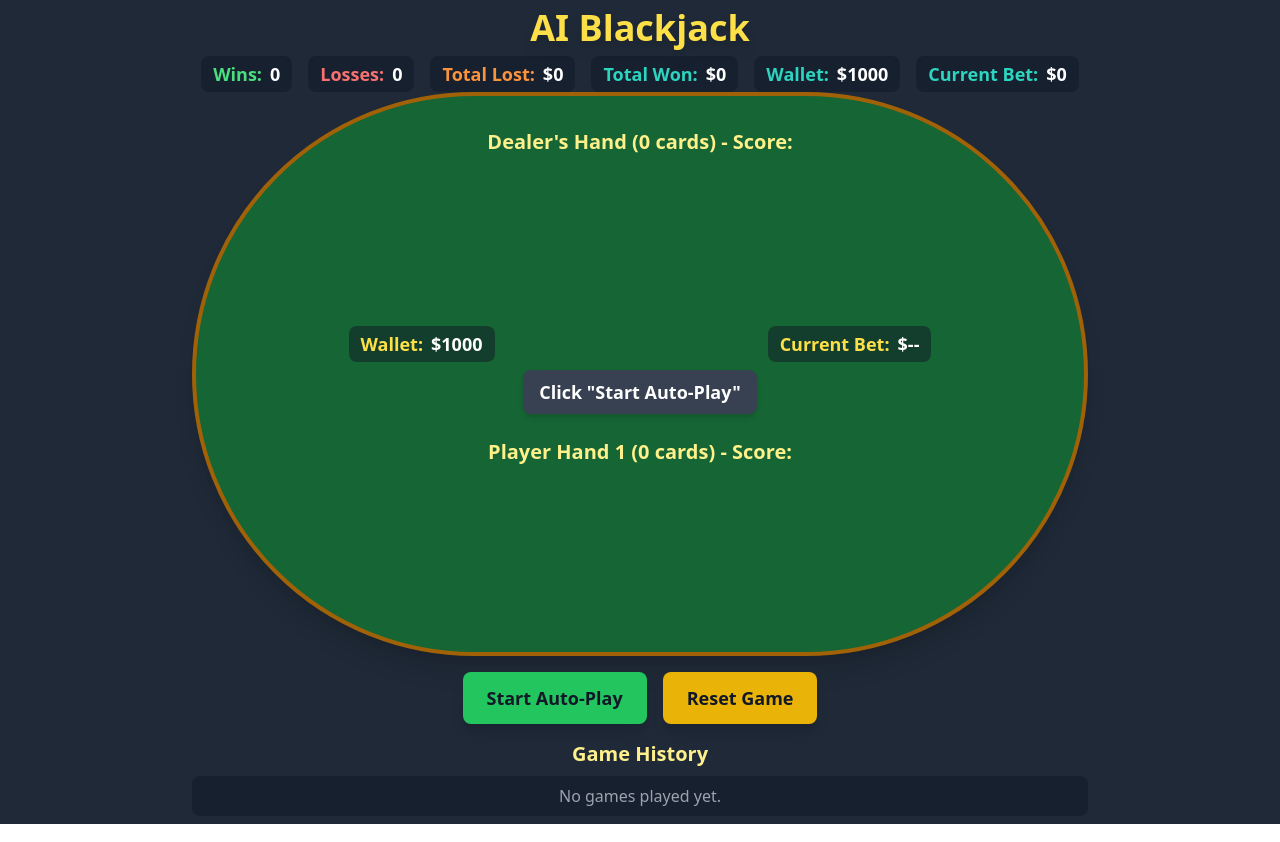
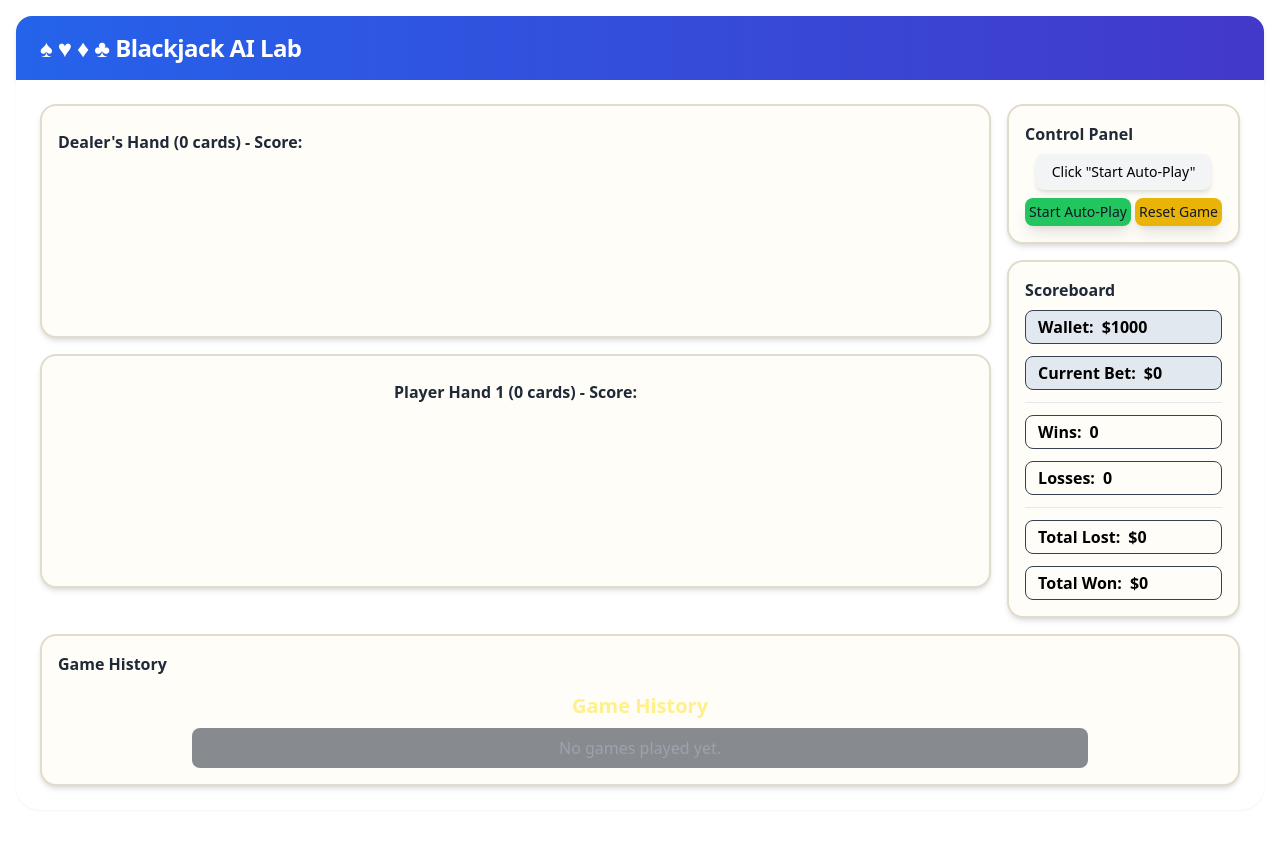
Before and after one commit to mtickle/blackjack-lab, a React (Vite) app: page / in a window 1280 px wide. Built offline with nearby package versions, Linux system fonts and the light colour scheme.

Commit message:
Converting to UI framework

```diff
--- a/src/App.jsx
+++ b/src/App.jsx
@@ -1,54 +1,15 @@
 import Hand from '@components/Hand';
 import React from 'react';
-import BettingInfo from './components/BettingInfo';
 import GameHistory from './components/GameHistory';
 import GameStatus from './components/GameStatus';
 import Scoreboard from './components/Scoreboard';
+import Header from './layouts/Header';
+import { saveThingsToDatabase } from './utils/storageUtils';
 // --- Helper Functions & Data ---
 
 const SUITS = ['♠', '♥', '♦', '♣'];
 const RANKS = ['A', '2', '3', '4', '5', '6', '7', '8', '9', '10', 'J', 'Q', 'K'];
 const VALUES = { 'A': 11, '2': 2, '3': 3, '4': 4, '5': 5, '6': 6, '7': 7, '8': 8, '9': 9, '10': 10, 'J': 10, 'Q': 10, 'K': 10 };
-
-// --- Database Utility Functions ---
-async function saveThingsToDatabase(endpoint, data) {
-  let apiUrl = 'https://game-api-zjod.onrender.com/api/' + endpoint;
-  //let apiUrl = 'http://localhost:3001/api/' + endpoint;
-  try {
-    console.log(`Sending batch of ${data.length} games to ${endpoint}...`);
-    const response = await fetch(apiUrl, {
-      method: 'POST',
-      headers: { 'Content-Type': 'application/json' },
-      body: JSON.stringify(data), // Send the array directly
-    });
-    if (!response.ok) throw new Error('Failed to save game batch');
-    const result = await response.json();
-    console.log("API Response:", result);
-    return result;
-  } catch (err) {
-    console.error('Error saving game batch:', err.message || err);
-  }
-}
-
-async function loadThingsFromDatabase(endpoint, ...params) {
-  try {
-    const apiUrl = `https://game-api-zjod.onrender.com/api/${endpoint}/${params.join('/')}`;
-    //const apiUrl = `http://localhost:3001/api/${endpoint}/${params.join('/')}`;
-    const response = await fetch(apiUrl, {
-      headers: {
-        'Cache-Control': 'no-cache',
-        'Pragma': 'no-cache',
-        'Expires': '0',
-      }
-    });
-    if (!response.ok) throw new Error(`HTTP error! status: ${response.status}`);
-    return await response.json();
-  } catch (error) {
-    console.error('Error loading data from database:', error);
-    return null;
-  }
-}
-
 
 const createDeck = (numDecks = 6) => {
   let multiDeck = [];
@@ -80,12 +41,6 @@ const calculateScore = (hand) => {
   }
   return score;
 };
-
-
-
-
-
-
 
 export default function App() {
   const [deck, setDeck] = React.useState([]);
@@ -367,19 +322,20 @@ export default function App() {
     }
   }, [gameState, isPlaying, wallet]);
 
+
+
   return (
 
+    <div>
+      <div className="container mx-auto p-4">
+        <Header />
+        <div class="grid grid-cols-[1fr_auto] gap-4 p-6 bg-white rounded-b-3xl shadow-sm mb-4">
 
 
+          <div class="flex flex-col gap-4">
 
 
-
-    <div className="bg-gray-800 flex flex-col items-center justify-center p-2 text-white font-sans min-h-screen">
-      <div className="w-full max-w-4xl">
-        <h1 className="text-3xl md:text-4xl font-bold text-center text-yellow-300 drop-shadow-lg mb-2">AI Blackjack</h1>
-        <Scoreboard wins={wins} losses={losses} totalLost={totalMoneyLost} totalWon={totalMoneyWon} wallet={wallet} currentBet={currentBet} />
-
-        <div className="bg-green-800 border-4 border-yellow-700 rounded-full p-2 md:p-4 shadow-xl">
+            <div class="bg-[#fffdf7] p-4 rounded-2xl shadow-md border-2 border-[#e2dccc]">
               <Hand
                 title="Dealer's Hand"
                 cards={dealerHand}
@@ -387,10 +343,12 @@ export default function App() {
                 isDealer={true}
                 hideFirstCard={gameState !== 'dealer' && gameState !== 'end'}
               />
+            </div>
 
-          <BettingInfo wallet={wallet} bet={currentBet} />
-          <GameStatus status={status} />
 
+            <div class="bg-[#fffdf7] p-4 rounded-2xl shadow-md border-2 border-[#e2dccc]">
+              {/* PLAYER'S HAND */}
+              {/* This is in a loop because there may be two hands on a split */}
               <div className="flex justify-center items-start">
                 {playerHands.map((hand, index) => (
                   <Hand
@@ -404,23 +362,48 @@ export default function App() {
               </div>
             </div>
 
-        <div className="flex justify-center items-center gap-4 mt-4">
+          </div>
+
+
+          <div class="flex flex-col gap-4">
+
+
+            <div class="bg-[#fffdf7] p-4 rounded-2xl shadow-md border-2 border-[#e2dccc]">
+              <h3 class="font-semibold text-gray-800 text-left mb-2">Control Panel</h3>
+              <GameStatus status={status} />
               <button
                 onClick={toggleAutoPlay}
-            className={`px-6 py-3 font-bold text-lg rounded-lg shadow-lg transition-all duration-300 transform hover:scale-105 ${isPlaying ? 'bg-red-600 text-white' : 'bg-green-500 text-gray-900'}`}
+                className={`px-1 py-1 text-sm rounded-lg shadow-lg transition-all duration-300 transform hover:scale-105 ${isPlaying ? 'bg-red-600 text-white' : 'bg-green-500 text-gray-900'}`}
               >
                 {isPlaying ? 'Stop Auto-Play' : 'Start Auto-Play'}
               </button>
-
+              &nbsp;
               <button
                 onClick={resetGame}
-            className="px-6 py-3 bg-yellow-500 text-gray-900 font-bold text-lg rounded-lg shadow-lg hover:bg-yellow-400 transition-all duration-300 transform hover:scale-105"
+                className="px-1 py-1 bg-yellow-500 text-gray-900 text-sm rounded-lg shadow-lg hover:bg-yellow-400 transition-all duration-300 transform hover:scale-105"
               >
                 Reset Game
               </button>
             </div>
+
+
+            <div class="bg-[#fffdf7] p-4 rounded-2xl shadow-md border-2 border-[#e2dccc]">
+              <h3 class="font-semibold text-gray-800 text-left mb-2">Scoreboard</h3>
+              <Scoreboard wins={wins} losses={losses} totalLost={totalMoneyLost} totalWon={totalMoneyWon} wallet={wallet} currentBet={currentBet} />
+            </div>
+
+          </div>
+
+
+          <div class="bg-[#fffdf7] p-4 rounded-2xl shadow-md border-2 border-[#e2dccc] col-span-2">
+            <h3 class="font-semibold text-gray-800 text-left mb-2">Game History</h3>
             <GameHistory history={gameHistory} />
           </div>
+
+        </div>
+      </div>
+
+
     </div>
   );
 }
--- a/src/components/GameStatus.jsx
+++ b/src/components/GameStatus.jsx
@@ -1,12 +1,12 @@
 const GameStatus = ({ status }) => {
-    let bgColor = 'bg-gray-700';
+    let bgColor = 'bg-gray-100';
     if (status.includes('Win') || status.includes('Blackjack')) bgColor = 'bg-green-600';
     if (status.includes('Bust') || status.includes('Lose')) bgColor = 'bg-red-600';
     if (status.includes('Push')) bgColor = 'bg-blue-600';
 
     return (
         <div className="flex justify-center my-2">
-            <div className={`text-center text-lg font-bold px-4 py-2 rounded-lg shadow-md transition-colors duration-500 ${bgColor}`}>
+            <div className={`text-center text-sm  px-4 py-2 rounded-lg shadow-md transition-colors duration-500 ${bgColor}`}>
                 {status}
             </div>
         </div>
--- a/src/components/Hand.jsx
+++ b/src/components/Hand.jsx
@@ -3,9 +3,9 @@ import Card from '@components/Card';
 export default function Hand({ title, cards, score, isDealer, hideFirstCard, isActive = false }) {
 
     return (
-        <div className={`my-2 p-2 rounded-lg ${isActive ? 'border-2 border-yellow-400 shadow-lg' : ''}`}>
-            <h2 className="text-lg md:text-xl font-bold text-yellow-200 mb-1 text-center">{title} ({cards.length} cards) - Score: {score > 0 ? score : ''}</h2>
-            <div className="flex justify-center items-center min-h-[120px] md:min-h-[150px]">
+        <div className={`my-2 rounded-lg ${isActive ? 'border-2 border-yellow-400 shadow-lg' : ''}`}>
+            <h3 class="font-semibold text-gray-800 text-left mb-2">{title} ({cards.length} cards) - Score: {score > 0 ? score : ''}</h3>
+            <div className="flex min-h-[120px] md:min-h-[150px]">
                 {cards.map((card, index) => (
                     <Card
                         key={index}
--- a/src/components/Scoreboard.jsx
+++ b/src/components/Scoreboard.jsx
@@ -1,29 +1,34 @@
 const Scoreboard = ({ wins, losses, totalLost, totalWon, wallet, currentBet }) => (
-    <div className="flex flex-wrap justify-center gap-4 items-center text-center mt-2 text-md md:text-lg font-semibold">
-        <div className="bg-gray-900 bg-opacity-50 px-3 py-1 rounded-lg">
-            <span className="text-green-400">Wins:</span>
-            <span className="ml-2 text-white">{wins}</span>
+
+
+    <div className="flex flex-col gap-3 text-md font-semibold">
+        <div className=" px-3 py-1 rounded-lg border border-gray-700 bg-slate-200">
+            <span className="">Wallet:</span>
+            <span className="ml-2">${wallet}</span>
         </div>
-        <div className="bg-gray-900 bg-opacity-50 px-3 py-1 rounded-lg">
-            <span className="text-red-400">Losses:</span>
-            <span className="ml-2 text-white">{losses}</span>
+        <div className=" px-3 py-1 rounded-lg border border-gray-700 bg-slate-200">
+            <span className="">Current Bet:</span>
+            <span className="ml-2">${currentBet}</span>
         </div>
-        <div className="bg-gray-900 bg-opacity-50 px-3 py-1 rounded-lg">
-            <span className="text-orange-400">Total Lost:</span>
-            <span className="ml-2 text-white">${totalLost}</span>
+        <hr></hr>
+        <div className=" px-3 py-1 rounded-lg border border-gray-700">
+            <span className="">Wins:</span>
+            <span className="ml-2">{wins}</span>
         </div>
-        <div className="bg-gray-900 bg-opacity-50 px-3 py-1 rounded-lg">
-            <span className="text-teal-400">Total Won:</span>
-            <span className="ml-2 text-white">${totalWon}</span>
+        <div className=" px-3 py-1 rounded-lg border border-gray-700">
+            <span className="">Losses:</span>
+            <span className="ml-2 ">{losses}</span>
         </div>
-        <div className="bg-gray-900 bg-opacity-50 px-3 py-1 rounded-lg">
-            <span className="text-teal-400">Wallet:</span>
-            <span className="ml-2 text-white">${wallet}</span>
+        <hr></hr>
+        <div className=" px-3 py-1 rounded-lg border border-gray-700">
+            <span className="">Total Lost:</span>
+            <span className="ml-2">${totalLost}</span>
         </div>
-        <div className="bg-gray-900 bg-opacity-50 px-3 py-1 rounded-lg">
-            <span className="text-teal-400">Current Bet:</span>
-            <span className="ml-2 text-white">${currentBet}</span>
+        <div className=" px-3 py-1 rounded-lg border border-gray-700">
+            <span className="">Total Won:</span>
+            <span className="ml-2 ">${totalWon}</span>
         </div>
+
     </div>
 );
 
--- /dev/null
+++ b/src/layouts/Header.jsx
@@ -0,0 +1,12 @@
+const Header = () => {
+
+    return (
+        <div className="bg-gradient-to-r from-blue-600 to-indigo-700 text-white px-6 py-4 shadow-md flex justify-between items-center rounded-t-2xl">
+            <h1 className="text-2xl font-semibold tracking-tight">♠ ♥ ♦ ♣ Blackjack AI Lab</h1>
+
+        </div>
+    );
+}
+
+
+export default Header;
--- /dev/null
+++ b/src/utils/storageUtils.js
@@ -0,0 +1,38 @@
+// --- Database Utility Functions ---
+export async function saveThingsToDatabase(endpoint, data) {
+    let apiUrl = 'https://game-api-zjod.onrender.com/api/' + endpoint;
+    //let apiUrl = 'http://localhost:3001/api/' + endpoint;
+    try {
+        console.log(`Sending batch of ${data.length} games to ${endpoint}...`);
+        const response = await fetch(apiUrl, {
+            method: 'POST',
+            headers: { 'Content-Type': 'application/json' },
+            body: JSON.stringify(data), // Send the array directly
+        });
+        if (!response.ok) throw new Error('Failed to save game batch');
+        const result = await response.json();
+        console.log("API Response:", result);
+        return result;
+    } catch (err) {
+        console.error('Error saving game batch:', err.message || err);
+    }
+}
+
+export async function loadThingsFromDatabase(endpoint, ...params) {
+    try {
+        const apiUrl = `https://game-api-zjod.onrender.com/api/${endpoint}/${params.join('/')}`;
+        //const apiUrl = `http://localhost:3001/api/${endpoint}/${params.join('/')}`;
+        const response = await fetch(apiUrl, {
+            headers: {
+                'Cache-Control': 'no-cache',
+                'Pragma': 'no-cache',
+                'Expires': '0',
+            }
+        });
+        if (!response.ok) throw new Error(`HTTP error! status: ${response.status}`);
+        return await response.json();
+    } catch (error) {
+        console.error('Error loading data from database:', error);
+        return null;
+    }
+}
```
Lines whose indentation alone changed are shown as unchanged.
